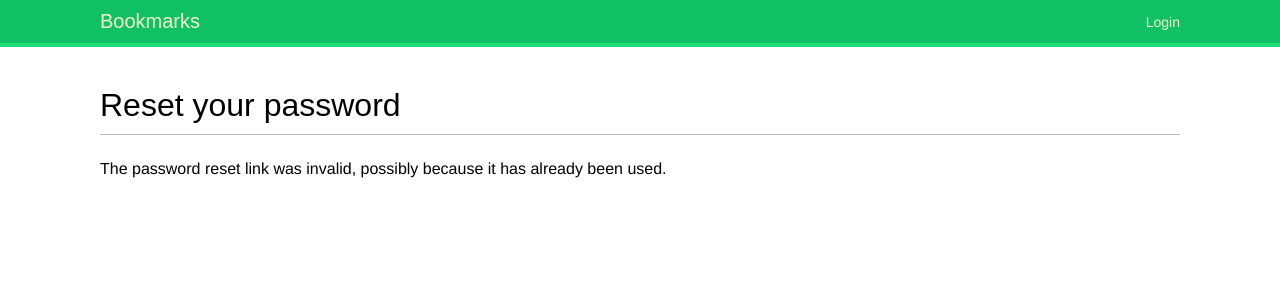
After one commit to johnlahut/django-social-website, a Django app: page /account/password-reset/confirm/1/1/ in a window 1280 px wide. The commit adds this page. Shown: the top 300 px of the page. Run offline with Django 3.2, Linux system fonts and the light colour scheme; some web fonts are replaced.

Commit message:
added password reset functionality

```diff
--- a/bookmarks/account/templates/registration/login.html
+++ b/bookmarks/account/templates/registration/login.html
@@ -23,5 +23,6 @@
             <input type="hidden" name="next" value="{{ next }}"/>
             <p><input type="submit" value="Login"></p>
         </form>
+        <p><a href="{% url "account:password_reset" %}">Forgot your password?</a></p>
     </div>
 {% endblock %}
--- /dev/null
+++ b/bookmarks/account/templates/registration/password_reset_confirm.html
@@ -0,0 +1,15 @@
+{% extends "base.html" %}
+
+{% block content %}
+    <h1>Reset your password</h1>
+    {% if validlink %}
+        <p>Please enter your new password:</p>
+        <form action="." method="post">
+            {{ form.as_p }}
+            {% csrf_token %}
+            <p><input type="submit" value="Change my password"/></p>
+        </form>
+    {% else %}
+        <p>The password reset link was invalid, possibly because it has already been used.</p>
+    {% endif %}
+{% endblock %}
--- /dev/null
+++ b/bookmarks/account/templates/registration/password_reset_email.html
@@ -0,0 +1,5 @@
+<!-- Link automatically generated by django, one time use only -->
+Someone asked for a password reset for email {{ email }}. Follow the link below to reset your password:
+{{ protocol }}://{{ domain }}{% url "account:password_reset_confirm" uidb64=uid token=token %}
+
+Username: {{ user.get_username }}
--- a/bookmarks/account/urls.py
+++ b/bookmarks/account/urls.py
@@ -1,5 +1,5 @@
-from django.contrib.auth.views import login, logout, logout_then_login
-from django.urls import path, reverse
+from django.contrib.auth import views as auth_views
+from django.urls import path, reverse_lazy
 from . import views
 
 
@@ -7,7 +7,22 @@ app_name = 'account'
 
 urlpatterns = [
     path('', views.dashboard, name='dashboard'),
-    path('login/', login, name='login'),
-    path('logout/', logout, name='logout'),
-    path('logout-then-login/', logout_then_login, name='logout_then_login'),
+    path('login/', auth_views.LoginView.as_view(), name='login'),
+    path('logout/', auth_views.LogoutView.as_view(), name='logout'),
+    path('logout-then-login/', auth_views.logout_then_login, name='logout_then_login'),
+
+    # password change urls
+    path('password-change/', auth_views.PasswordChangeView.as_view(
+        success_url=reverse_lazy('account:password_change_done')), name='password_change'),
+    path('password-change/done/', auth_views.PasswordChangeDoneView.as_view(), name='password_change_done'),
+
+    # password reset urls pre-email
+    path('password-reset/', auth_views.PasswordResetView.as_view(
+        success_url=reverse_lazy('account:password_reset_done')), name='password_reset'),
+    path('password-reset/done/', auth_views.PasswordResetDoneView.as_view(), name='password_reset_done'),
+
+    # password reset urls post-email
+    path('password-reset/confirm/<uidb64>/<token>/', auth_views.PasswordResetConfirmView.as_view(
+        success_url=reverse_lazy('account:password_reset_complete')), name='password_reset_confirm'),
+    path('password-reset/complete/', auth_views.PasswordResetCompleteView.as_view(), name='password_reset_complete')
 ]
```
Also changed, not shown: bookmarks/account/templates/registration/password_change_done.html (added, +8 -0 lines), bookmarks/account/templates/registration/password_change_form.html (added, +13 -0 lines), bookmarks/account/templates/registration/password_reset_complete.html (added, +8 -0 lines), bookmarks/account/templates/registration/password_reset_done.html (added, +7 -0 lines), bookmarks/account/templates/registration/password_reset_form.html (added, +13 -0 lines), bookmarks/bookmarks/settings.py (+10 -2 lines).
